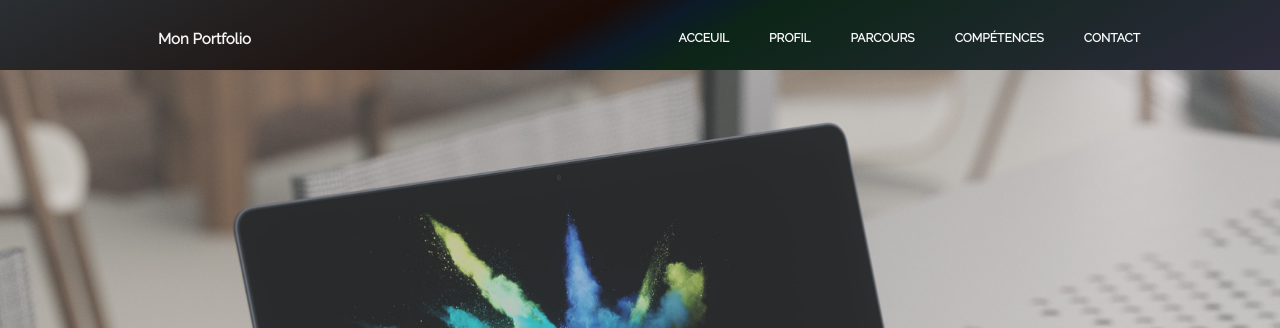
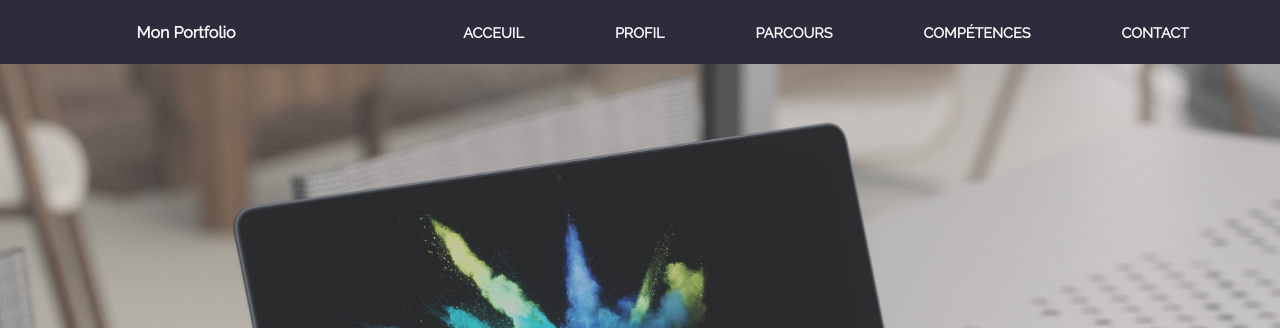
Before and after one commit to Zakarya07/Projet-CV, a plain HTML site: page ProjetCV.html in a window 1280 px wide. Shown: the top 328 px of the page. Drawn offline with Linux system fonts and the light colour scheme.

Commit message:
Arrangement de la nav dans modèle de boîte + modification de la largeur du .container et passage en valeur relatif dans le + d'élément possible

```diff
--- a/ProjetCV.html
+++ b/ProjetCV.html
@@ -25,15 +25,19 @@
   <header class="line" id="top">
 
     <nav id=nav>
+      <div class="portfolio_contain">
         <a id="portfolio" href="https://www.mathieu-crevoulin.com/" target="_blank">Mon Portfolio</a>
+      </div>
+
+     <div class="nav_list_container">
         <ul>
           <li><a href="#top">Acceuil</a></li>
           <li> <a href="#infos">Profil</a></li>
           <li><a href="#experiences">Parcours</a></li>
           <li><a href="#knowledge">Compétences</a></li>
           <li><a href="#contact">Contact</a></li>
-
         </ul>
+</div>
 
     </nav>
 
@@ -430,9 +434,10 @@
 
 
     <section class="line" id="knowledge" class="container-fluid">
-      <h2 class="titre" id="entetediv3">Compétences</h2>
 
       <div class="container">
+
+        <h2 class="titre" id="entetediv3">Compétences</h2>
 
         <div id="knowledge-items">
 
--- a/css/ProjetCV.css
+++ b/css/ProjetCV.css
@@ -8,10 +8,21 @@ html {
   scroll-behavior: smooth;
 }
 
+body {
+  color: white;
+  font-family: 'Raleway', sans-serif;
+}
+
 html,
 body {
   width: 100%;
   height: 100%;
+}
+
+.container {
+  width: 80vw;
+  margin:0 auto;
+  background-color: red;
 }
 
 a {
@@ -28,36 +39,78 @@ header {
   padding-bottom: 20px;
 }
 
-header nav ul {
-  display: -webkit-box;
-  display: -ms-flexbox;
+header nav {
   display: flex;
-  -webkit-box-orient: horizontal;
-  -webkit-box-direction: normal;
-  -ms-flex-direction: row;
+  justify-content: space-around;
+  align-items: center;
+  height: 8vh;
+  position: fixed;
+  width: 100%;
+  background: rgb(45, 43, 60);
+  z-index: 100;
+}
+
+header a {
+  text-decoration: none;
+}
+
+header nav div.portfolio_contain {
+  display: flex;
   flex-direction: row;
-  -webkit-box-pack: end;
-  -ms-flex-pack: end;
+  align-items: center;
+  justify-content: center;
+  flex-grow: 1;
+  height: 100%;
+}
+
+header nav div.portfolio_contain a#portfolio:hover {
+  color: white;
+  text-shadow: 0 0 1px black;
+  transition: 0.5s;
+  transform: scale(1.1);
+}
+
+header nav div.portfolio_contain a#portfolio:active {
+  color: gold;
+}
+
+header nav div.nav_list_container {
+  display: flex;
+  flex-direction: row;
   justify-content: flex-end;
   list-style-type: none;
-  width: 100%;
   text-decoration: none;
-  margin-right: 100px;
+  flex-grow: 2;
+  height: 100%;
 }
 
-#portfolio {
-  text-align: left;
-  width: 350px;
-  padding: 11px 0 0 28px;
-  margin-left: 130px;
-  font-size: 15px;
-  -webkit-transition: all 0.3s;
-  -o-transition: all 0.3s;
-  transition: all 0.3s;
-  padding-top: 30px;
-  color: whitesmoke;
+header nav div.nav_list_container ul {
+  display: flex;
+  flex-direction: row;
+  justify-content: space-evenly;
+  align-items: center;
+  width: 100%;
+}
 
+header nav div.nav_list_container ul li {
+  text-transform: uppercase;
+  font-weight: thin;
+  list-style: none;
 }
+
+header nav div.nav_list_container ul li a{
+  font-size: 0.9em;
+}
+
+header nav div.nav_list_container ul li a:hover {
+  color: white;
+  border-bottom: 2px solid white;
+  text-shadow: 2px 2px 4px rgb(255, 51, 0);
+  transition: 0.5s;
+  color: #0fdbbd;
+  transform: scale(2);
+}
+
 
 header h1 {
   text-align: center;
@@ -68,7 +121,7 @@ header h1 {
   font-size: 3.5em;
   font-family: 'Montserrat', sans-serif;
   letter-spacing: 1.5px;
-  animation: big 1.9s linear;
+  animation: big 1.8s linear;
 }
 
 header h2 {
@@ -81,76 +134,11 @@ header h2 {
   font-weight: 100;
 }
 
-nav {
-  display: -webkit-box;
-  display: -ms-flexbox;
-  display: flex;
-  height: 70px;
-  position: fixed;
-  width: 100%;
-  z-index: 100;
-  background: rgb(45, 43, 60);
-  background: linear-gradient(331deg, rgba(45, 43, 60, 1) 0%, rgba(12, 37, 23, 1) 44%, rgba(12, 26, 41, 1) 50%, rgba(27, 11, 6, 1) 56%, rgba(42, 47, 51, 1) 100%);
-}
 
-header nav li {
-  text-transform: uppercase;
-  padding-top: 11px;
-  margin-top: 20px;
-  margin-right: 40px;
-  font-size: 12px;
-  font-weight: thin;
-}
-
-header a {
-  text-decoration: none;
-}
-
-a#portfolio:hover {
-  color: white;
-  text-shadow: 0 0 1px black;
-  -webkit-transition: 1.1s;
-  -o-transition: 1.1s;
-  transition: 1.1s;
-  font-size: 15px;
-}
-
-a#portfolio:active {
-  color: gold;
-}
-
-header nav li a:hover {
-  color: white;
-  border-bottom: 2px solid white;
-  text-shadow: 0 0 1px black;
-  -webkit-transition: 0.5s;
-  -o-transition: 0.5s;
-  transition: 0.5s;
-  font-size: 1.40em;
-
-}
-
-header nav li a:not(#portfolio):hover {
-  color: #24BFBA;
-}
 
 /*----------------------------- Body (corps de page) & général---------------------- */
-body {
-  width: 100%;
-  height: 100%;
-  color: white;
-  font-family: 'Raleway', sans-serif;
-}
 
-.container {
-  width: 1200px;
-  margin: auto;
-}
 
-.container-fluid {
-  max-width: 100%;
-  margin: auto;
-}
 
 .titre {
   font-size: 4em;
@@ -193,7 +181,6 @@ body {
   display: flex;
   flex-direction: row;
   flex-wrap: wrap;
-  border: 1px solid #887c7c;
   width: 28%;
 }
 
@@ -204,7 +191,6 @@ body {
 }
 
 .photo .bg {
-
   background: url('../Images/photo-frame.png') bottom center no-repeat;
   background-size: contain;
   z-index: 10;
@@ -222,8 +208,8 @@ body {
   text-align: initial;
   height: auto;
   font-style: italic;
-  background:linear-gradient(-85deg,rgb(62, 177, 152) 15%,rgb(16, 151, 111) 78%);
   color: black;
+  background-color: white;
   border-radius: 0px 0px 5px 5px;
   padding: 81px 0;
 }
@@ -244,7 +230,7 @@ body {
   margin: 0 auto 2%;
   border: none;
   height: .4vh;
-  background:black;
+  background: black;
 }
 
 #dwld {
@@ -252,7 +238,6 @@ body {
   flex-direction: row;
   justify-content: space-evenly;
   padding-bottom: 20px;
-background:linear-gradient(190deg,black,rgb(58, 46, 46));
 }
 
 #message {
@@ -260,7 +245,7 @@ background:linear-gradient(190deg,black,rgb(58, 46, 46));
   padding-left: 50px;
   display: inline-block;
   width: 340px;
-  height:6vh;
+  height: 6vh;
   text-align: center;
   padding: 12px 15px;
   background: #7a7186;
@@ -277,6 +262,7 @@ background:linear-gradient(190deg,black,rgb(58, 46, 46));
   transition: 2.2s;
   color: black;
 }
+
 #download {
   border-radius: 1px;
   padding-left: 50px;
@@ -311,7 +297,7 @@ section#infos {
   background: #000000;
   width: auto;
   height: auto;
-  padding:2% 0;
+  padding: 2% 0;
 }
 
 section#infos img {
@@ -391,7 +377,7 @@ section#experiences {
   background-size: 100vw;
   background-position: center center;
   background-attachment: fixed;
-  padding:2% 0;
+  padding: 2% 0;
 }
 
 #entetediv2 {
@@ -404,6 +390,7 @@ section#experiences {
   font-style: italic;
   font-weight: 500;
 }
+
 #proverbe {
   font-size: 1.3em;
   text-align: center;
@@ -486,7 +473,7 @@ section#timeline article div.inner div.div-bg-title-date:after {
   position: absolute;
   top: calc(0px - 3.3vh);
   background: linear-gradient(to bottom right, black 48%, transparent 50%);
-  right:calc(50% - 1.55vw);
+  right: calc(50% - 1.55vw);
   width: 3vw;
   height: 6.4vh;
   transform: rotate(45deg);
@@ -592,8 +579,8 @@ section#timeline article div.inner div.div-bg-title-date {
   width: 80%;
   padding: 1%;
   margin: auto;
-  background: rgb(5,2,51);
-  background: linear-gradient(338deg, rgba(5,2,51,1) 0%, rgba(18,16,60,1) 100%);
+  background: rgb(5, 2, 51);
+  background: linear-gradient(338deg, rgba(5, 2, 51, 1) 0%, rgba(18, 16, 60, 1) 100%);
   position: absolute;
   color: white;
   font-size: 2em;
@@ -620,7 +607,7 @@ section#timeline article div.inner div.div-bg-title-date {
 section#knowledge {
   width: auto;
   background-color: #1A1E23;
-  padding:2% 0;
+  padding: 2% 0;
 }
 
 .knowledge-item {
@@ -733,13 +720,13 @@ section#knowledge {
   background-color: #ddd6d6;
   border-radius: 3%;
   height: 3vh;
-  width:70%;
+  width: 70%;
   padding: 20px auto;
   border: 2px solid black;
   display: flex;
   flex-direction: column;
   position: absolute;
-  left:calc(50% - 35%);
+  left: calc(50% - 35%);
 }
 
 .english {
@@ -950,7 +937,7 @@ textarea {
   width: 404px;
   height: 35px;
   border-radius: 2.5px;
-  background-color: #40c4b2 ;
+  background-color: #40c4b2;
   color: white;
   font-size: 1.2em;
   border: none;
@@ -981,10 +968,10 @@ textarea {
   margin-top: 10px;
 }
 
-#cprt {
+footer #cprt {
   text-align: center;
   color: white;
-  font-size: 17px;
+  font-size:1.4em;
   margin-top: 44px;
   margin-bottom: 38px;
   font-weight: 500;
@@ -1000,7 +987,8 @@ textarea {
   color: #0fdbbd;
   font-size: 25px;
   margin-bottom: 20px;
-  margin-top: 20px;  font-family: 'Montserrat';
+  margin-top: 20px;
+  font-family: 'Montserrat';
 }
 
 footer>div>h3 {
@@ -1276,7 +1264,7 @@ a {
 }
 
 /*---------------------- Animation  javascript-------------*/
-.progress-value.js{
+.progress-value.js {
   animation: progress-js 4.5s ease-in-out forwards;
   -webkit-animation: progress-js 4.5s ease-in-out forwards;
   background-image: -webkit-linear-gradient(135deg, rgba(255, 255, 255, 0.2) 25%, transparent 25%, transparent 50%, rgba(255, 255, 255, 0.2) 50%, rgba(255, 255, 255, 0.2) 75%, transparent 75%, transparent);
@@ -1330,7 +1318,7 @@ a {
   }
 
   to {
-    width:42%;
+    width: 42%;
   }
 }
 
--- a/css/ProjetCv-RESPONSIVE.css
+++ b/css/ProjetCv-RESPONSIVE.css
@@ -430,8 +430,7 @@
       font-weight: 500; }
 
       .contact-btn {
-        display: -webkit-box;
-        display: -ms-flexbox;
+
         display: flex;
         -webkit-box-orient: vertical;
         -webkit-box-direction: normal;
@@ -440,7 +439,7 @@
         -webkit-box-pack: center;
         -ms-flex-pack: center;
         justify-content: center;
-        background: url(../Images/zcontact.jpg);
+        background: url("../Images/zcontact.jpg");
         background-size: cover;
         background-repeat: no-repeat;
         background-position: center;
```
Lines whose indentation alone changed are shown as unchanged.
